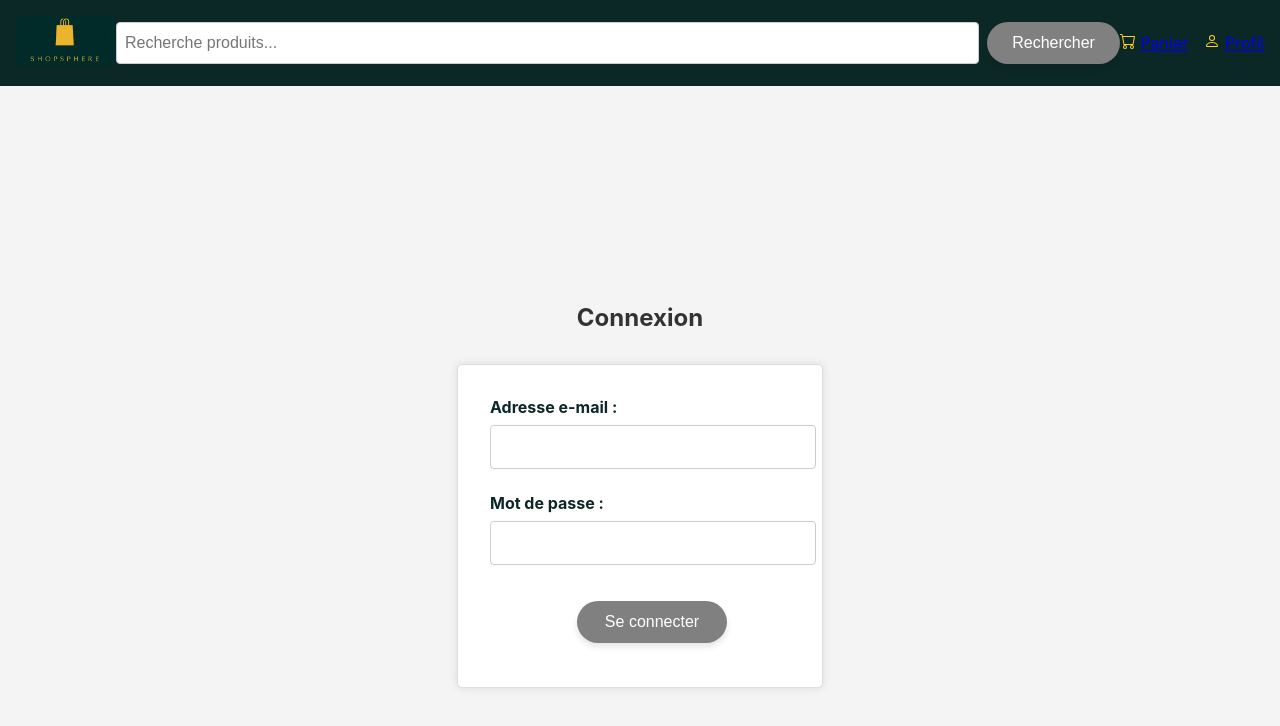
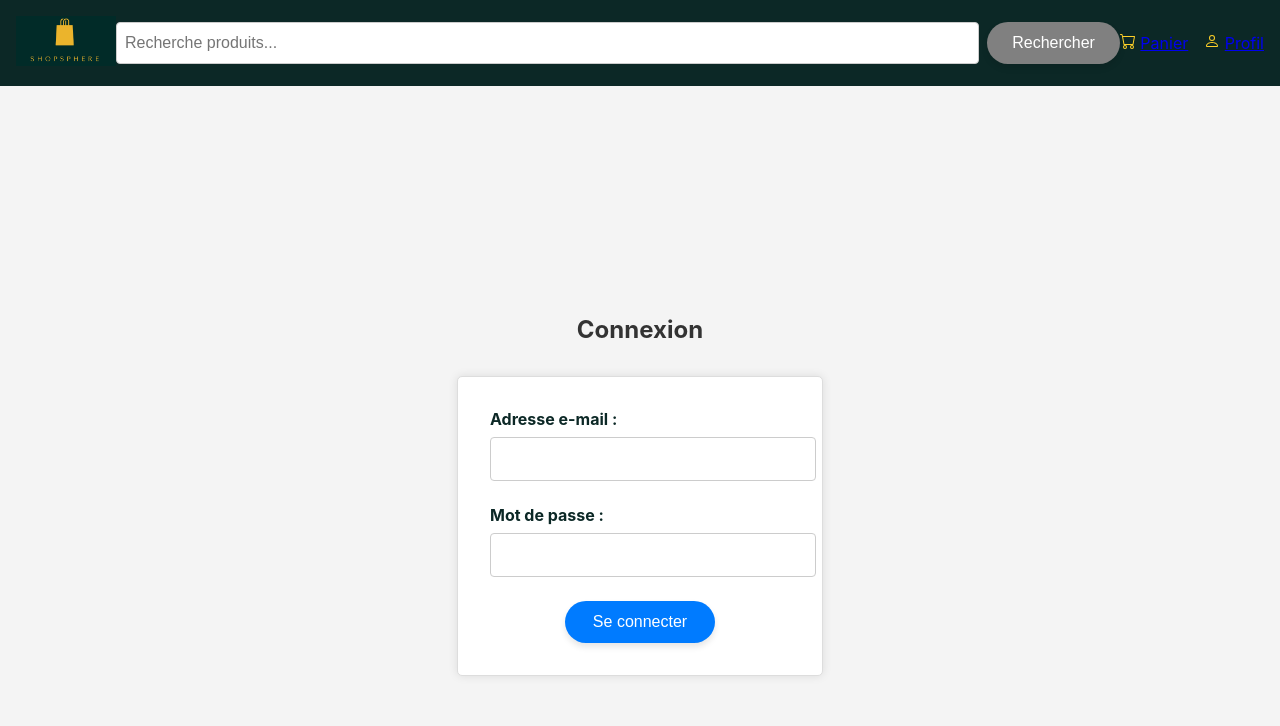
Before and after one commit to Imjlabs/e-commerce-react-wp, a React (Create React App) app in the folder e-commerce/: page /Connexion in a window 1280 px wide. Shown: the top 726 px of the page. Built offline with nearby package versions, Linux system fonts and the light colour scheme.

Commit message:
bouton connexion

```diff
--- a/e-commerce/src/App.css
+++ b/e-commerce/src/App.css
@@ -117,14 +117,3 @@ input {
   font-size: 1rem;
   outline: none;
 }
-
-.buttonConnexion {
-  width: 100%;
-  padding: 0.75rem;
-  color: #fff;
-  border: none;
-  border-radius: 4px;
-  font-size: 1rem;
-  cursor: pointer;
-  transition: background-color 0.3s;
-}
--- a/e-commerce/src/components/Connexion.js
+++ b/e-commerce/src/components/Connexion.js
@@ -34,7 +34,16 @@ function Connexion() {
             required
           />
         </div>
-        <div className='buttonConnexion'><button type="submit">Se connecter</button></div>
+        <button type="submit" style={{backgroundColor: '#007BFF',  color: '#fff',
+        border: 'none',
+        borderRadius: '25px',
+        fontSize: '1rem',
+        cursor: 'pointer',
+        transition: 'background-color 0.3s',
+        margin: '0 auto',
+        display: 'block',
+        boxShadow: '0px 4px 6px rgba(0, 0, 0, 0.1)',
+        textAlign: 'center'}}>Se connecter</button>
       </form>
     </div>
   );
```
